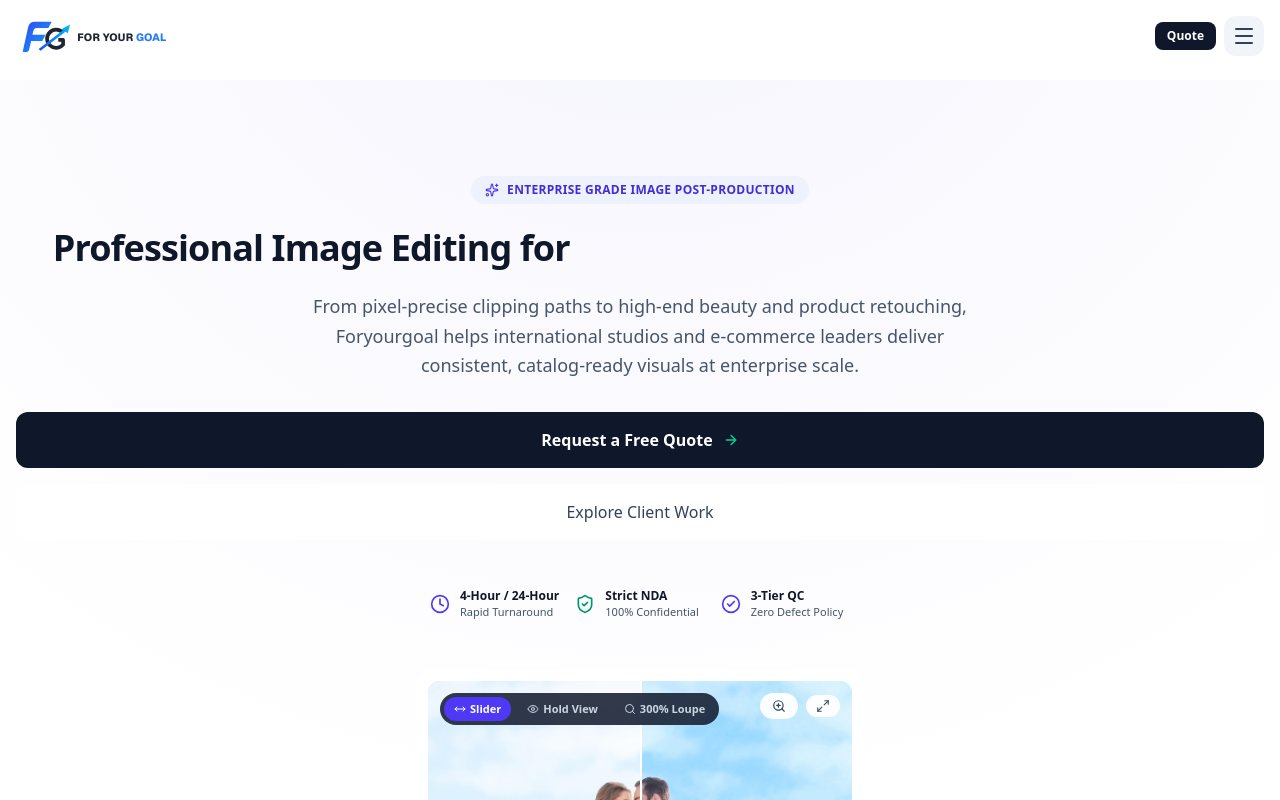
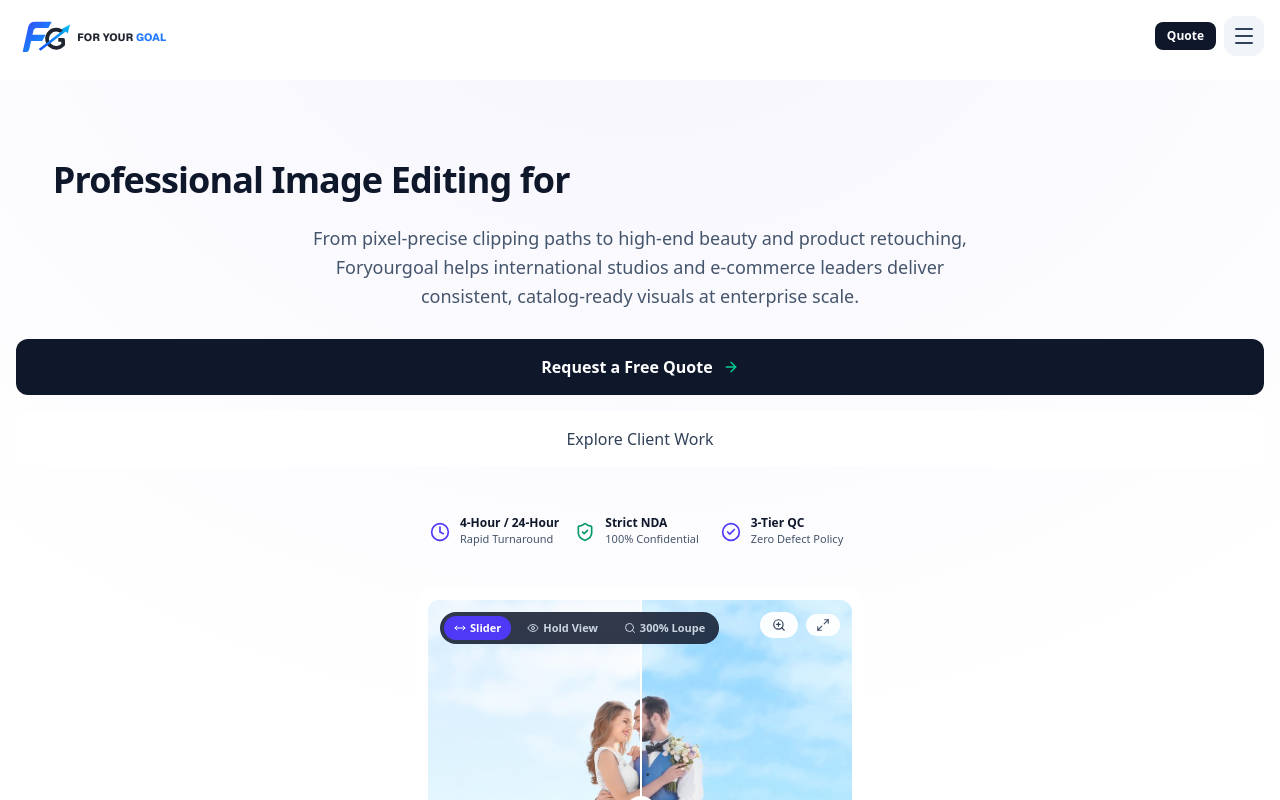
Before and after one commit to mainulislamik/foryourgoal, a Next.js app: page / in a window 1280 px wide. Shown: the top 800 px of the page. Built offline with nearby package versions, Linux system fonts and the light colour scheme.

Commit message:
fix(hero): remove enterprise pill badge and tighten vertical hero layout gap

```diff
--- a/src/app/page.tsx
+++ b/src/app/page.tsx
@@ -94,18 +94,13 @@ export default async function HomePage() {
         dangerouslySetInnerHTML={{ __html: JSON.stringify(homeSchemasJsonLd) }}
       />
       {/* 1. HERO SECTION */}
-      <section className="relative min-h-[85vh] flex items-center justify-center pt-24 pb-20 px-4 sm:px-6 lg:px-10 xl:px-12 bg-gradient-to-b from-slate-50/80 via-white to-slate-50/40 border-b border-slate-200/80 w-full">
+      <section className="relative flex items-center justify-center pt-20 sm:pt-24 pb-14 sm:pb-16 px-4 sm:px-6 lg:px-10 xl:px-12 bg-gradient-to-b from-slate-50/80 via-white to-slate-50/40 border-b border-slate-200/80 w-full">
         <div className="absolute inset-0 bg-[radial-gradient(ellipse_80%_80%_at_50%_-20%,rgba(79,70,229,0.06),rgba(255,255,255,0))] pointer-events-none" />
 
-        <div className="w-full grid grid-cols-1 lg:grid-cols-12 gap-12 lg:gap-8 items-center relative z-10">
+        <div className="w-full grid grid-cols-1 lg:grid-cols-12 gap-10 lg:gap-8 items-center relative z-10">
           {/* Left Column: Editorial Value Proposition */}
-          <div className="lg:col-span-7 flex flex-col gap-6 text-center lg:text-left">
-            <div className="inline-flex items-center gap-2 self-center lg:self-start px-3.5 py-1.5 rounded-full bg-indigo-50 border border-indigo-200 text-indigo-700 text-xs font-semibold tracking-wide uppercase">
-              <Sparkles className="w-3.5 h-3.5 text-indigo-600" />
-              <span>{hero.badgeText}</span>
-            </div>
-
-            <h1 className="text-4xl sm:text-5xl lg:text-6xl font-extrabold tracking-tight text-slate-900 leading-[1.12]">
+          <div className="lg:col-span-7 flex flex-col gap-6 lg:gap-7 text-center lg:text-left">
+            <h1 className="text-4xl sm:text-5xl lg:text-[3.5rem] xl:text-6xl font-extrabold tracking-tight text-slate-900 leading-[1.1] sm:leading-[1.12]">
               {hero.headingPrefix}{" "}
               <span className="text-transparent bg-clip-text bg-gradient-to-r from-slate-900 via-indigo-600 to-indigo-800">
                 {hero.headingGradient}
@@ -117,7 +112,7 @@ export default async function HomePage() {
             </p>
 
             {/* CTA & Trust Triggers */}
-            <div className="flex flex-col sm:flex-row items-center gap-4 justify-center lg:justify-start pt-2">
+            <div className="flex flex-col sm:flex-row items-center gap-4 justify-center lg:justify-start pt-1">
               <Link
                 href={hero.primaryCtaLink || "/request-a-quote"}
                 className="w-full sm:w-auto inline-flex items-center justify-center gap-2.5 px-8 py-4 rounded-xl bg-slate-900 hover:bg-slate-800 text-white font-semibold text-base shadow-lg shadow-slate-900/10 hover:-translate-y-0.5 transition-all"
```
